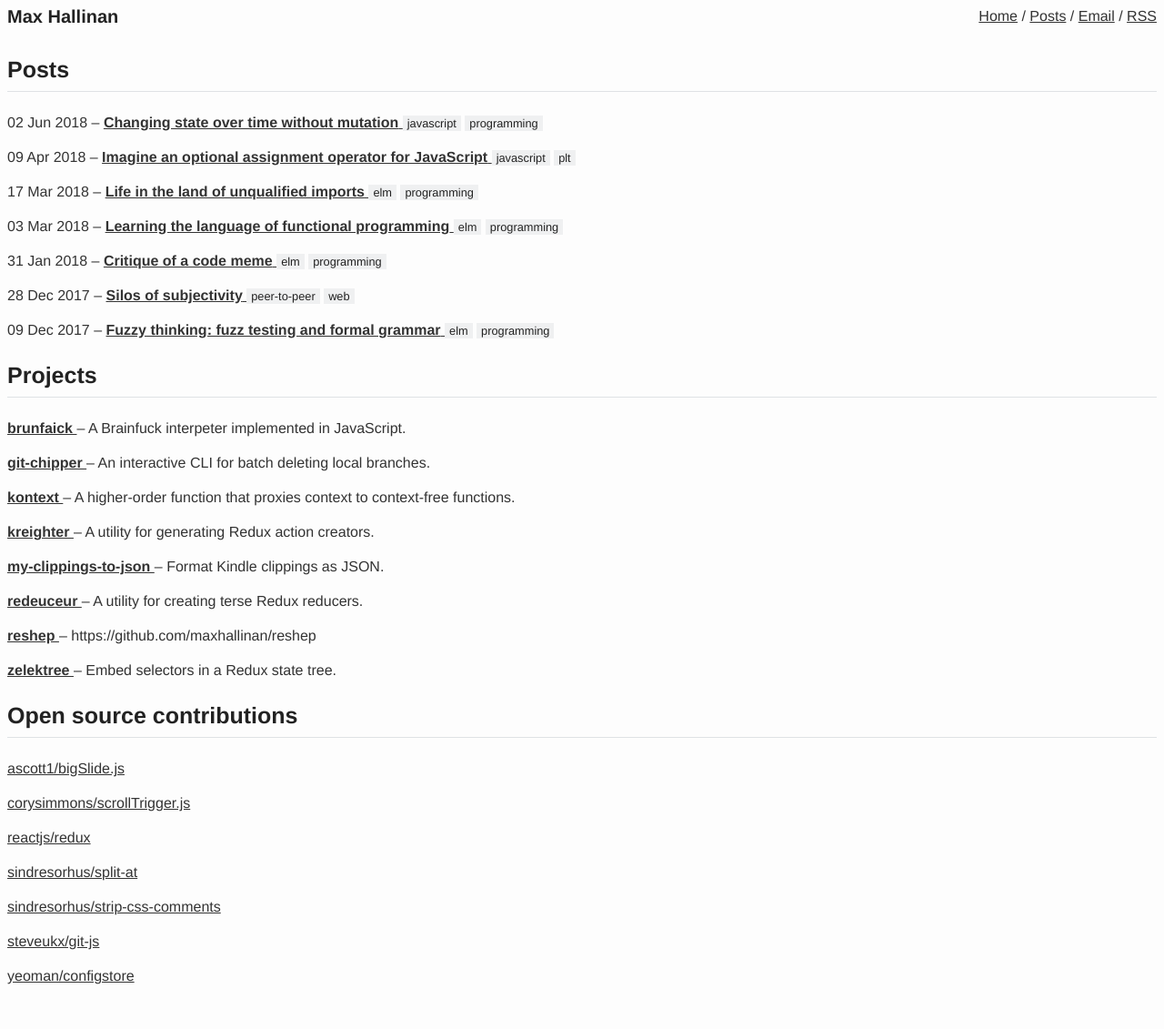
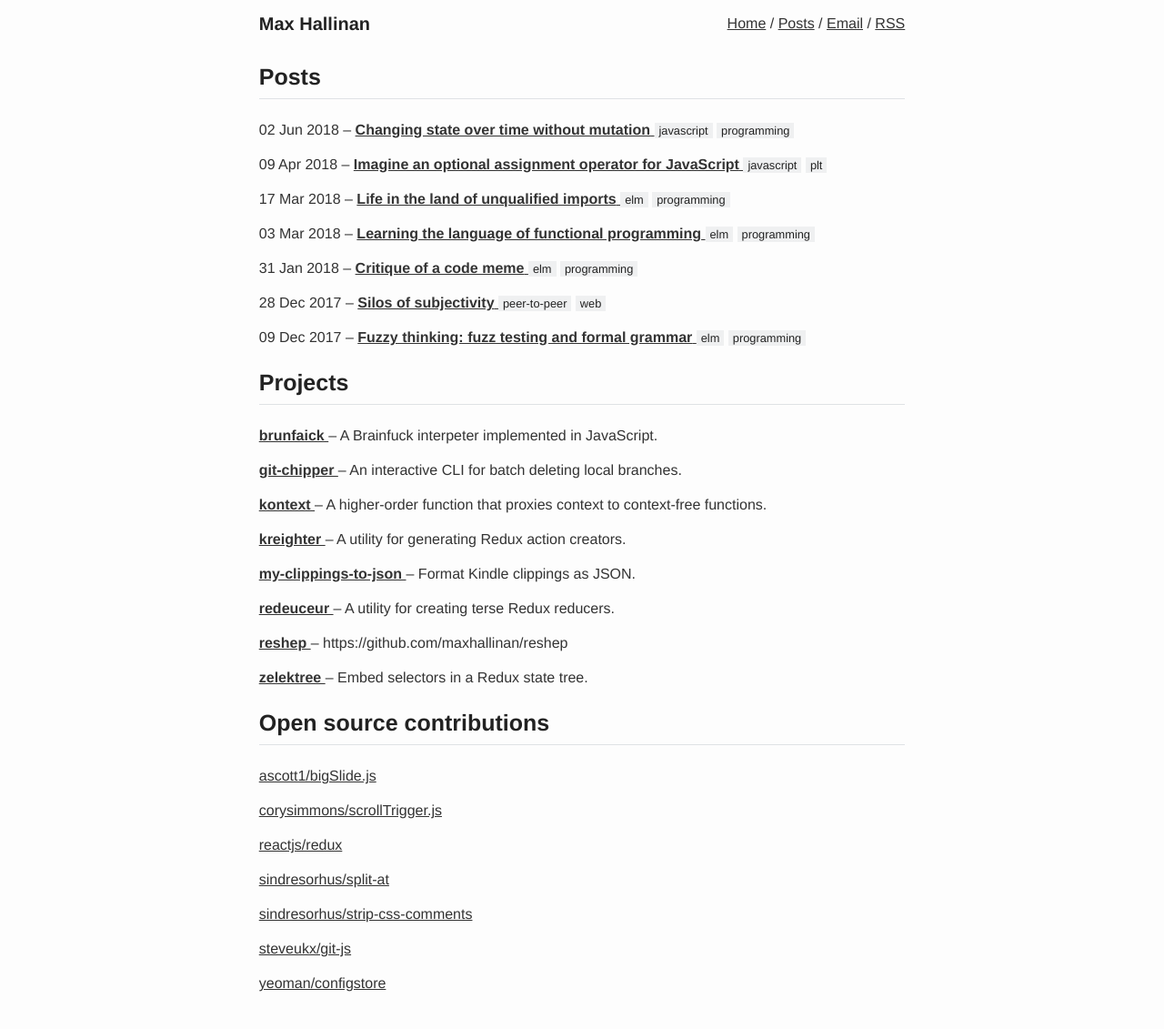
Before and after one commit to fromothers/www.maxhallinan.com, a Jekyll site: the page built from index.html, in a window 1280 px wide. Shown: the whole page at 91% size. Built offline with Jekyll 4.4.1, drawn with Linux system fonts in a browser that asks for light colours.

Commit message:
Style page width

```diff
--- a/_layouts/base.html
+++ b/_layouts/base.html
@@ -2,12 +2,13 @@
 <html lang="en">
   {% include head.html %}
   <body>
+    <div class="container">
       <div class="grid">
         <header class="column grid header small-12">
-      <h1 class="column header-title large-2 medium-4 small-12">
+          <h1 class="column header-title large-3 medium-4 small-12">
             Max Hallinan
           </h1>
-      <nav class="column header-nav large-10 medium-8 medium-end small-12">
+          <nav class="column header-nav large-9 medium-8 medium-end small-12">
             <a href="/">Home</a> /
             <a href="/posts">Posts</a> /
             {% comment %}
@@ -21,5 +22,6 @@
           {{content}}
         </div>
       </div>
+    </div>
   </body>
 </html>
--- a/static/css/styles.css
+++ b/static/css/styles.css
@@ -70,6 +70,8 @@ body {
   color: #333;
   font-family: Helvetica Neue, Helvetica, Arial, sans-serif;
   font-size: 16px;
+  margin: 0;
+  padding: 0;
 }
 
 h1,
@@ -94,6 +96,12 @@ pre,
   background: #f1f1f1;
   font-family: Menlo, monospace;
   font-size: 0.8rem;
+}
+
+.container {
+  margin: 0 auto;
+  max-width: calc(44.408rem + 2rem);
+  padding: 1rem;
 }
 
 /*
@@ -222,7 +230,7 @@ pre.highlight {
 }
 
 /*
- * Homepage
+ * Content List
  */
 
 .content-list {
@@ -247,7 +255,7 @@ pre.highlight {
 }
 
 /*
- *
+ * Section
  */
 
 .section {
```
Lines whose indentation alone changed are shown as unchanged.
